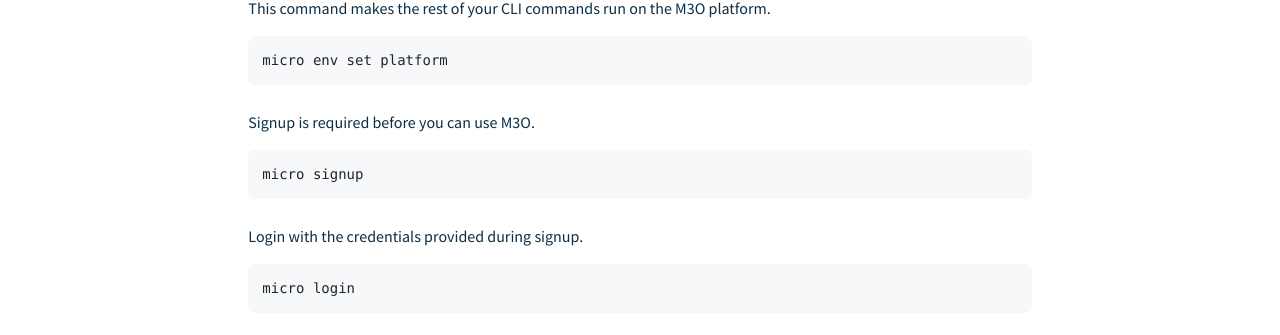
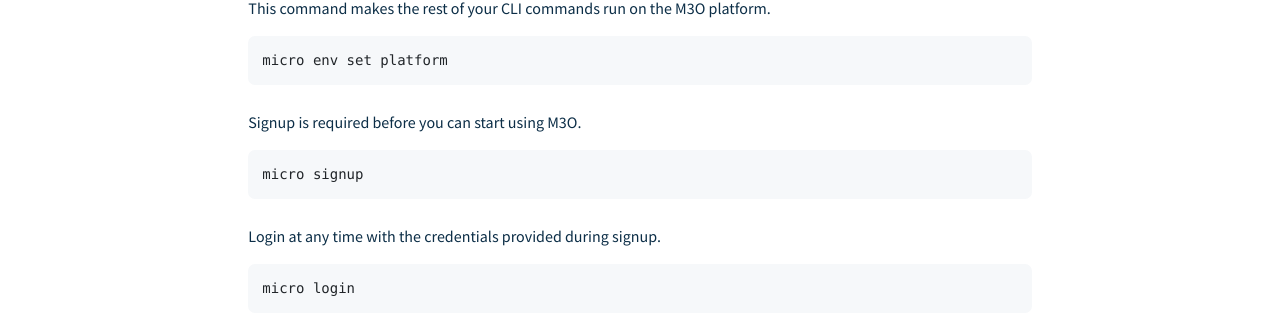
Before and after one commit to micro-community/go-micro-v2-doc, a Jekyll site: the page built from start.html, in a window 1280 px wide. Shown: the part 344-679 px from the top of the page. Built offline with Jekyll 4.4.1, drawn with Linux system fonts in a browser that asks for light colours; nearby versions of some CDN libraries.

Commit message:
Merge staging (#12)
* Update start

* Update start text

```diff
--- a/start.html
+++ b/start.html
@@ -15,12 +15,12 @@
     </p>
 
     <p>
-	Signup is required before you can use M3O.
+	Signup is required before you can start using M3O.
 	<pre class="command"><b>micro signup</b></pre>
     </p>
 
     <p>
-	Login with the credentials provided during signup.
+	Login at any time with the credentials provided during signup.
 	<pre class="command"><b>micro login</b></pre>
     </p>
 
```
